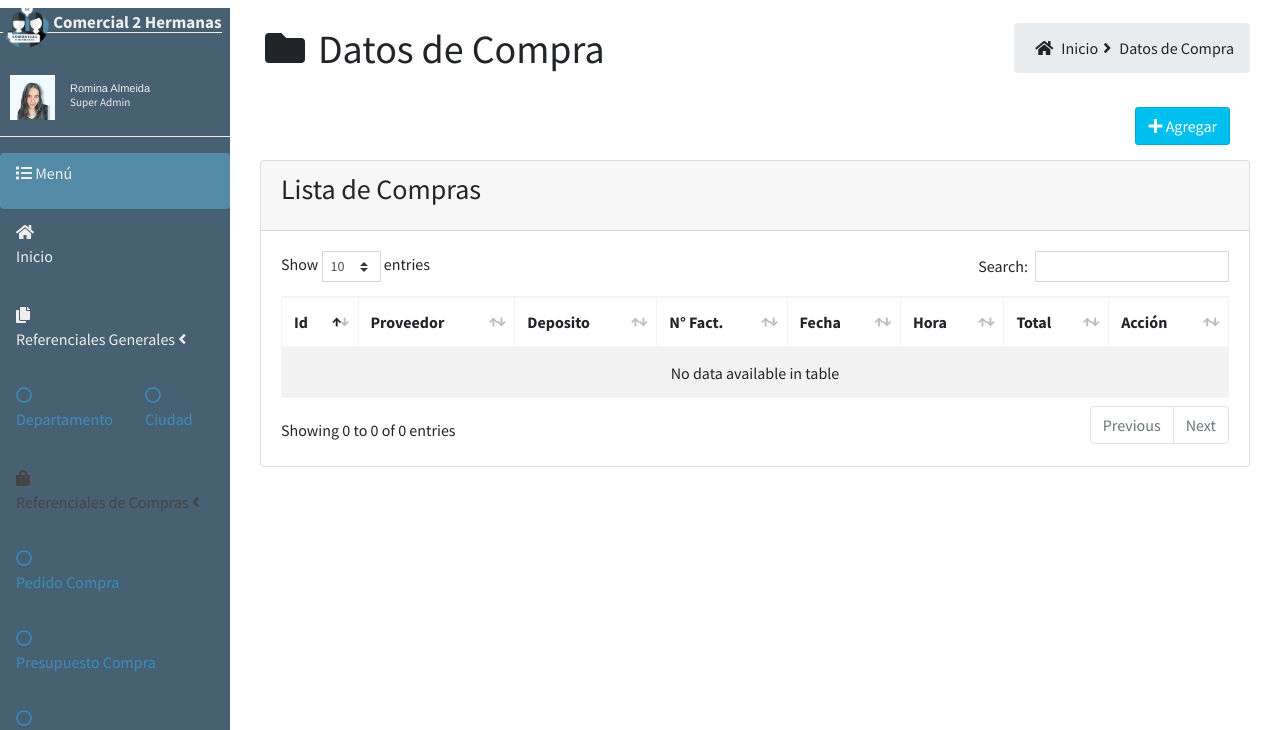
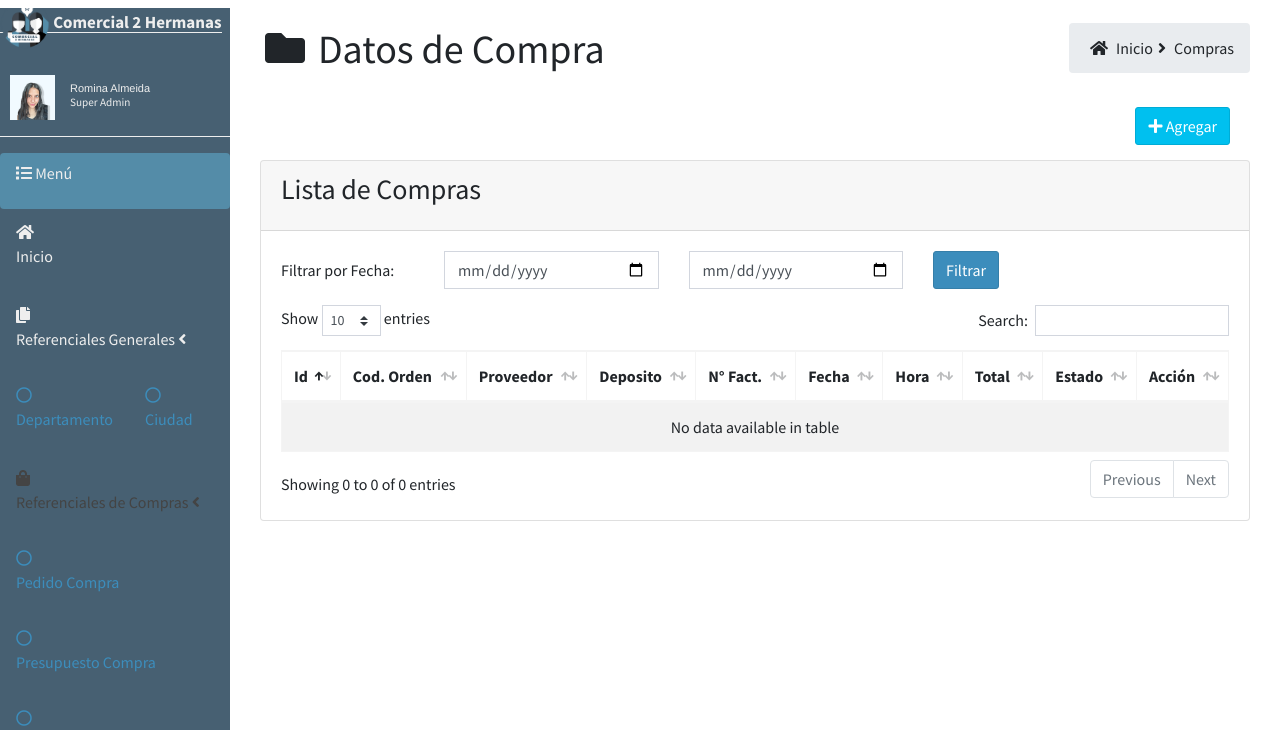
Before and after one commit to rromi182/CimplyMart, a PHP site: page /CimplyMart/modules/compras/view.php in a window 1280 px wide. Shown: the part 51-781 px from the top of the page. Run offline with PHP 8.4, Linux system fonts and the light colour scheme; a user stored in the database is signed in; data comes from the database, SQL or seed files in the repository; data that the repository does not hold is empty; some libraries are stand-ins or nearby versions; some web fonts are replaced.

Commit message:
Update view.php

```diff
--- a/modules/compras/view.php
+++ b/modules/compras/view.php
@@ -1,7 +1,7 @@
 <?php include "../../views/header.php";
-$url_form_compras = $url_base."/modules/compras/form.php";
-    $url_proses =$url_base."/modules/compras/proses.php";
-    $url_print =$url_base."/modules/compras/print.php";
+$url_form_compras = $url_base . "/modules/compras/form.php";
+$url_proses = $url_base . "/modules/compras/proses.php";
+$url_print = $url_base . "/modules/compras/print.php";
 ?>
 
 <!-- Content Wrapper. Contains page content -->
@@ -21,7 +21,7 @@ $url_form_compras = $url_base."/modules/compras/form.php";
                             <li class="fa fa-home" style="margin: 5px;"></li> Inicio
                         </a>
                         <a href="#" style="color: inherit; text-decoration: none;">
-                            <li class="fas fa-angle-right" style="margin: 5px;"></li> Datos de Compra
+                            <li class="fas fa-angle-right" style="margin: 5px;"></li> Compras
                         </a>
                     </ol>
                 </div><!-- /.col -->
@@ -68,24 +68,60 @@ $url_form_compras = $url_base."/modules/compras/form.php";
                         </div>
                         <!-- /.card-header -->
                         <div class="card-body">
+                            <!--Filtrar busqueda por fecha-->
+                            <div class="row">
+                                <div class="col-md-12">
+                                    <form role="form" method="get" action="<?php echo $_SERVER['PHP_SELF']; ?>">
+                                        <div class="form-group row">
+                                            <label class="col-sm-2 col-form-label">Filtrar por Fecha:</label>
+                                            <div class="col-sm-3">
+                                                <input type="date" class="form-control" name="fecha_inicio">
+                                            </div>
+                                            <div class="col-sm-3">
+                                                <input type="date" class="form-control" name="fecha_fin">
+                                            </div>
+                                            <div class="col-sm-2">
+                                                <button type="submit" class="btn btn-primary">Filtrar</button>
+                                            </div>
+                                        </div>
+                                    </form>
+                                </div>
+                            </div>
+                            <!--/.Filtrar busqueda por fecha-->
                             <table id="example1" class="table table-bordered table-striped">
                                 <thead>
                                     <tr>
                                         <th class="center">Id</th>
+                                        <th class="center">Cod. Orden</th>
                                         <th class="center">Proveedor</th>
                                         <th class="center">Deposito</th>
                                         <th class="center">N° Fact.</th>
                                         <th class="center">Fecha</th>
                                         <th class="center">Hora</th>
                                         <th class="center">Total</th>
+                                        <th class="center">Estado</th>
                                         <th class="center">Acción</th>
                                     </tr>
                                 </thead>
                                 <tbody>
                                     <?php
                                     $nro = 1;
-                                    $query = mysqli_query($mysqli, "SELECT * FROM v_compras WHERE estado='activo'")
-                                        or die('Error' . mysqli_error($mysqli));
+                                    $fecha_inicio = isset($_GET['fecha_inicio']) ? $_GET['fecha_inicio'] : null;
+                                    $fecha_fin = isset($_GET['fecha_fin']) ? $_GET['fecha_fin'] : null;
+
+                                    if ($fecha_inicio && $fecha_fin) {
+                                        // Si se proporcionaron ambas fechas, filtra por el rango de fechas
+                                        $query = mysqli_query($mysqli, "SELECT * FROM v_compras WHERE estado IN ('activo', 'anulado')
+                                                                        AND fecha BETWEEN '$fecha_inicio' AND '$fecha_fin';")
+                                            or die('Error' . mysqli_error($mysqli));
+                                    } else {
+                                        // Si no se proporcionaron fechas, muestra todos los pedidos
+                                        $query = mysqli_query($mysqli, "SELECT * FROM v_compras WHERE estado IN ('activo', 'anulado');")
+                                            or die('Error' . mysqli_error($mysqli));
+                                    }
+
+                                    //$query = mysqli_query($mysqli, "SELECT * FROM v_compras WHERE estado='activo'")
+                                      //or die('Error' . mysqli_error($mysqli));
 
                                     while ($data = mysqli_fetch_assoc($query)) {
                                         $cod = $data['cod_compra'];
@@ -95,35 +131,40 @@ $url_form_compras = $url_base."/modules/compras/form.php";
                                         $fecha = $data['fecha'];
                                         $hora = $data['hora'];
                                         $total_compra = $data['total_compra'];
+                                        $estado = $data['estado'];
+                                        $cod_orden = $data['id_orden_compra'];
 
 
                                         echo "<tr>
                                <td class='center'>$nro</td>
+                               <td class='center'>$cod_orden</td>
                                <td class='center'>$id_cliente</td>
                                <td class='center'> $deposito</td>
                                <td class='center'>$nro_factura</td>
                                <td class='center'>$fecha</td>
                                <td class='center'>$hora</td>
                                <td class='center'>$total_compra</td>
+                               <td class='center'>$estado</td>
                                <td class='center' width='80'>
                                <div>"; ?>
                                         <a data-toggle="tooltip" data-placement="top" title="Anular Compra"
                                             class="btn btn-danger btn-sm"
-                                            href="<?php echo $url_proses?>?act=anular&cod_compra=<?php echo $data['cod_compra']; ?>"
+                                            href="<?php echo $url_proses ?>?act=anular&cod_compra=<?php echo $data['cod_compra']; ?>&id_orden_compra=<?php echo $data['id_orden_compra']; ?>"
                                             onclick="return confirm('Estás seguro/a de anular la factura <?php echo $data['nro_factura']; ?>?');">
                                             <i style="color:#000" class="fa fa-trash"></i>
                                         </a>
 
                                         <a data-toggle="tooltip" data-placement="top" title="Imprimir factura de compra"
                                             class="btn btn-warning btn-sm"
-                                            href="<?php echo $url_print?>?act=imprimir&cod_compra=<?php echo $data['cod_compra']; ?>"
+                                            href="<?php echo $url_print ?>?act=imprimir&cod_compra=<?php echo $data['cod_compra']; ?>"
                                             target="_blank">
                                             <i style="color:#000" class="fa fa-print"></i>
                                         </a>
                                         <?php echo "</div>
                                 </td>
                                 </tr>" ?>
-                                    <?php $nro++; }
+                                        <?php $nro++;
+                                    }
                                     ?>
                                 </tbody>
                             </table>
```
